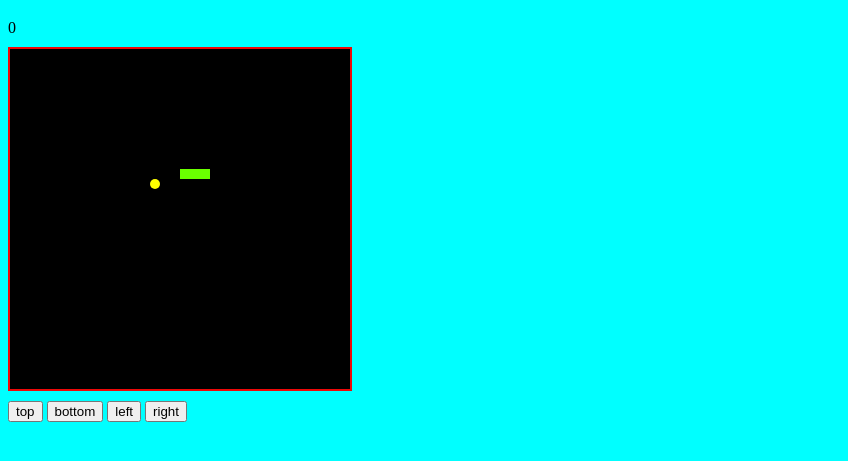
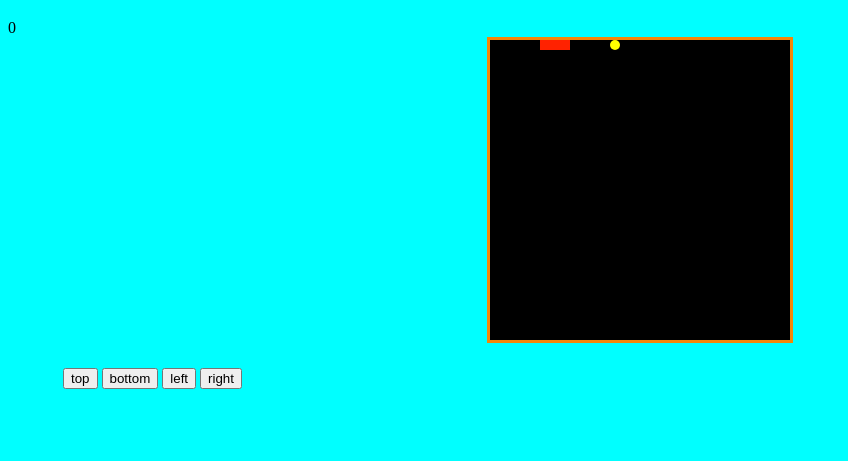
Before and after one commit to Abhi-gits/game-js, a plain HTML site: page index.html in a window 1280 px wide. Shown: the part 61-522 px from the top of the page, without its empty margins (0-848 px from the left). Drawn offline with Linux system fonts and the light colour scheme.

Commit message:
commit-2

```diff
--- a/script.js
+++ b/script.js
@@ -6,7 +6,7 @@ let left = document.querySelector(".left");
 let bottom = document.querySelector(".bottom");
 let right = document.querySelector(".right");
 let up = document.querySelector(".top");
-let width = 20;
+let width = 10;
 let currentIndex = 0;
 let appleIndex = 0;
 let currentSnake = [2,1,0];
--- a/style.css
+++ b/style.css
@@ -5,12 +5,11 @@ body{
 
 
 .grid{
-    width: 100px;
-    height: 100px;
-    border: 2px solid rgb(237, 8, 8);
+    width: 300px;
+    height: 300px;
+    border: 3px solid rgb(245, 134, 6);
     background-color: black;
-    margin: 10px 0px 10px 0px;
-    padding: 120px;
+    margin: 0 auto;
     display: flex;
     flex-wrap: wrap;
 
@@ -20,16 +19,17 @@ body{
     width: 10px;
     height: 10px;
     /*border: 5px rgb(147, 34, 218) solid;
-    box-sizing: border-box;*/
-}
-.button{
-    left: 50%;
-    align-items: center;
+    box-sizing: border-box;    */
 }
 
+.button{
+    margin: 20px 50px;
+    padding: 5px;
+
+}
 
 .snake{
-    background: rgb(106, 255, 0);
+    background: rgb(255, 34, 0);
 }
 
 .apple{
```
